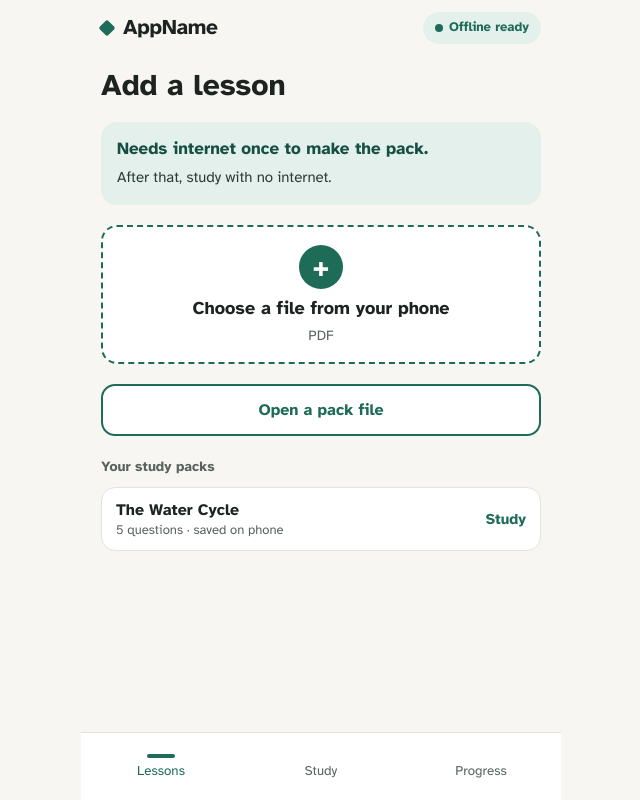
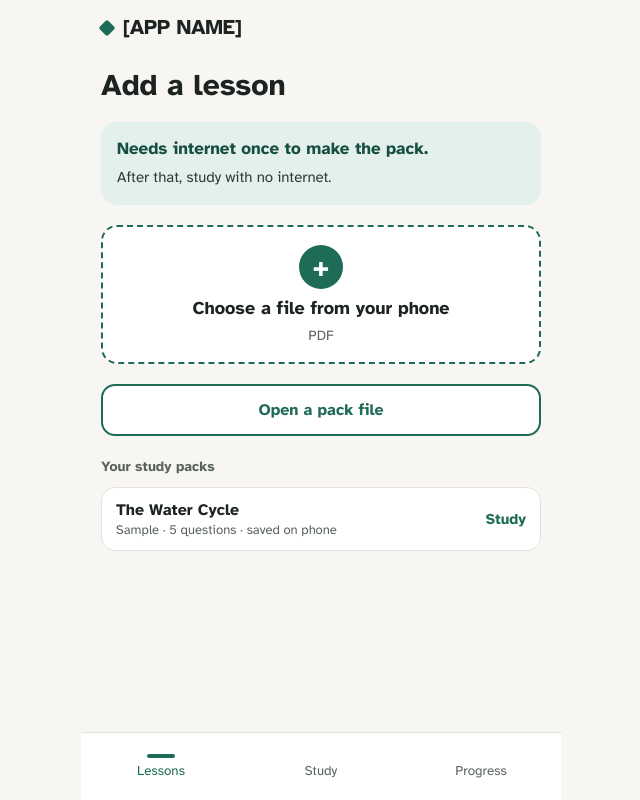
Before and after one commit to itsxandr/claude-and-dexter, a React (Vite) app in the folder app/: page / in a window 1280 px wide. Both pictures are taken after a click on the button "Open a pack file". Shown: the whole page, without its empty margins (319-959 px from the left). Built offline with nearby package versions, Linux system fonts and the light colour scheme.

Commit message:
Fix labels to match the app

```diff
--- a/app/src/screens/LessonsScreen.tsx
+++ b/app/src/screens/LessonsScreen.tsx
@@ -44,8 +44,8 @@ function mbStr(bytes: number) {
 /**
  * LessonsScreen  (design-ref 1a)
  *
- * File picker (PDF / PPTX):
- *  - Checks type: "Please pick a PDF or PPTX file." (exact error text from design.md)
+ * File picker (PDF):
+ *  - Checks type: "Please pick a PDF file."
  *  - Checks size (20 MB): "This file is X MB. The limit in Lite mode is 5 MB."
  *    or "…Standard mode is 20 MB." depending on data-mode attr. (design.md error table)
  *  - If OK → loading state → TODO: Xan's importer + packClient; for now goes to Path pick
@@ -76,7 +76,7 @@ export function LessonsScreen({ packs, onStudy, onMakePack }: LessonsScreenProps
 
     // Type check — exact text from design.md error table
     if (type === 'unsupported') {
-      setErrorMsg('Please pick a PDF or PPTX file.');
+      setErrorMsg('Please pick a PDF file.');
       setPhase('error');
       return;
     }
@@ -147,7 +147,7 @@ export function LessonsScreen({ packs, onStudy, onMakePack }: LessonsScreenProps
       <input
         ref={lessonInputRef}
         type="file"
-        accept=".pdf,.pptx"
+        accept=".pdf,application/pdf"
         className="lessons-screen__file-input"
         aria-hidden="true"
         tabIndex={-1}
@@ -163,16 +163,12 @@ export function LessonsScreen({ packs, onStudy, onMakePack }: LessonsScreenProps
         onChange={onPackChange}
       />
 
-      {/* ── AppName header ── */}
+      {/* ── App header ── */}
       <header className="lessons-screen__appbar">
         <div className="lessons-screen__brand">
           <span className="lessons-screen__diamond" aria-hidden="true" />
-          <span className="lessons-screen__appname">AppName</span>
+          <span className="lessons-screen__appname">[APP NAME]</span>
         </div>
-        <span className="lessons-screen__offline-chip">
-          <span className="lessons-screen__offline-dot" aria-hidden="true" />
-          Offline ready
-        </span>
       </header>
 
       <h1 className="lessons-screen__heading">Add a lesson</h1>
@@ -240,6 +236,7 @@ export function LessonsScreen({ packs, onStudy, onMakePack }: LessonsScreenProps
                   <span className="lessons-screen__pack-info">
                     <span className="lessons-screen__pack-name">{pack.title}</span>
                     <span className="lessons-screen__pack-meta">
+                      {pack.id.startsWith('sample-') ? 'Sample · ' : ''}
                       {pack.questions.length} questions · saved on phone
                     </span>
                   </span>
--- a/app/src/screens/MakePack.tsx
+++ b/app/src/screens/MakePack.tsx
@@ -77,16 +77,12 @@ export function MakePack({ onDone, onCancel }: MakePackProps) {
         onChange={onFileChange}
       />
 
-      {/* ── AppName header ── */}
+      {/* ── App header ── */}
       <header className="lessons-screen__appbar">
         <div className="lessons-screen__brand">
           <span className="lessons-screen__diamond" aria-hidden="true" />
-          <span className="lessons-screen__appname">AppName</span>
+          <span className="lessons-screen__appname">[APP NAME]</span>
         </div>
-        <span className="lessons-screen__offline-chip">
-          <span className="lessons-screen__offline-dot" aria-hidden="true" />
-          Offline ready
-        </span>
       </header>
 
       <h1 className="lessons-screen__heading">Make a pack</h1>
--- a/app/src/screens/ProgressScreen.tsx
+++ b/app/src/screens/ProgressScreen.tsx
@@ -30,7 +30,7 @@ const SKILL_ORDER: Skill[] = ['main_idea', 'detail', 'vocabulary', 'inference'];
 /**
  * ProgressScreen
  *
- * AppName header, 4 MasteryBars, Study again, Flashcards (hidden if glossary empty).
+ * App header, 4 MasteryBars, Study again, Flashcards (hidden if glossary empty).
  */
 export function ProgressScreen({ pack, mastery, onStudyAgain, onFlashcards }: ProgressScreenProps) {
   const totalAnswered = SKILL_ORDER.reduce((sum, s) => sum + mastery[s].answered, 0);
@@ -38,16 +38,12 @@ export function ProgressScreen({ pack, mastery, onStudyAgain, onFlashcards }: Pr
 
   return (
     <main className="progress-screen">
-      {/* ── AppName header ── */}
+      {/* ── App header ── */}
       <header className="progress-screen__appbar">
         <div className="progress-screen__brand">
           <span className="progress-screen__diamond" aria-hidden="true" />
-          <span className="progress-screen__appname">AppName</span>
+          <span className="progress-screen__appname">[APP NAME]</span>
         </div>
-        <span className="progress-screen__offline-chip">
-          <span className="progress-screen__offline-dot" aria-hidden="true" />
-          Offline ready
-        </span>
       </header>
 
       {/* ── Page heading ── */}
```
